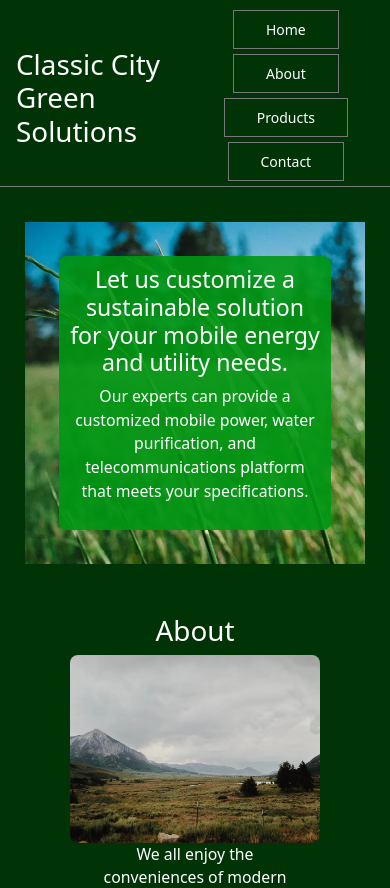
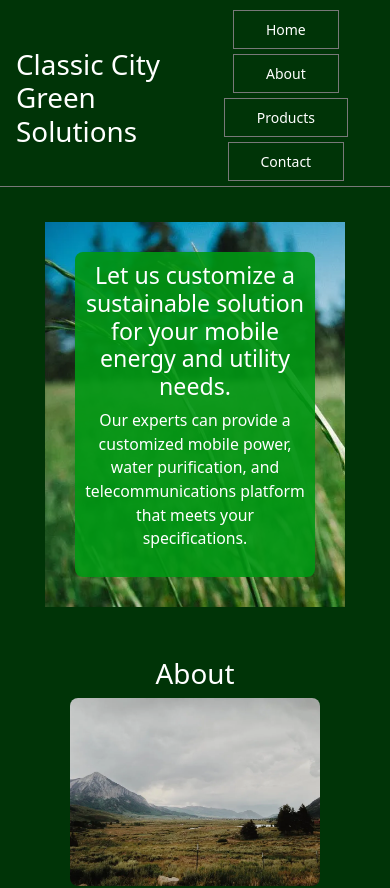
Before and after one commit to Alex-C-Codes/ClassicCityGreenSolutionsFinal, a React (Create React App) app: page / in a window 390 px wide. Shown: the top 888 px of the page. Built offline with nearby package versions, Linux system fonts and the light colour scheme.

Commit message:
updated formattig of homePageImage and contactPage image

```diff
--- a/src/App.css
+++ b/src/App.css
@@ -123,10 +123,15 @@
   padding-right: 75px;
 } */
 
+.homePageImage {
+  width: 100%;
+  max-width: 1200px;
+}
+
 /* Contact Content Styling */
 
 .contactPage {
-  width: 750px;
+  width: 700px;
   justify-content: center;
   flex-wrap: wrap;
 }
@@ -279,10 +284,6 @@
   }
 }
 
-.homePageBackground {
-  padding: 10%;
-}
-
 @media (max-width: 768px) {
   .nav-list li {
     margin-right: 5px;
@@ -294,4 +295,7 @@
     justify-content: center;
     flex-wrap: wrap;
   }
+  .homePageImage {
+    width: 300px;
+  }
 }
--- a/src/components/pages/About.js
+++ b/src/components/pages/About.js
@@ -20,6 +20,7 @@ export default function About() {
         className="card-thumbnail"
         />
         <div className='aboutSection'>
+          <br></br>
           <p>
           We all enjoy the conveniences of modern life. But in today's world, those conveniences are just a catastrophic event away from being out of reach. Our solutions are intended for disaster relief, off the grid living, RV independence, or simply insurance in case you have to "bug out."
           </p>
--- a/src/components/pages/Homepage.js
+++ b/src/components/pages/Homepage.js
@@ -4,7 +4,7 @@ import image from '../../assets/images/grass-trees-2304w.webp';
 
 export default function Homepage() {
   return (
-    <div style={{backgroundImage:`url(${image})`, backgroundRepeat: 'no-repeat', backgroundSize:'cover', padding: '10%'}}>
+    <div className='homePageImage' style={{backgroundImage:`url(${image})`, backgroundRepeat: 'no-repeat', backgroundSize:'cover', padding: '10%'}}>
 
       <div className='homePageContent'>
         <h3>Let us customize a sustainable solution for your mobile energy and utility needs.</h3>
```
